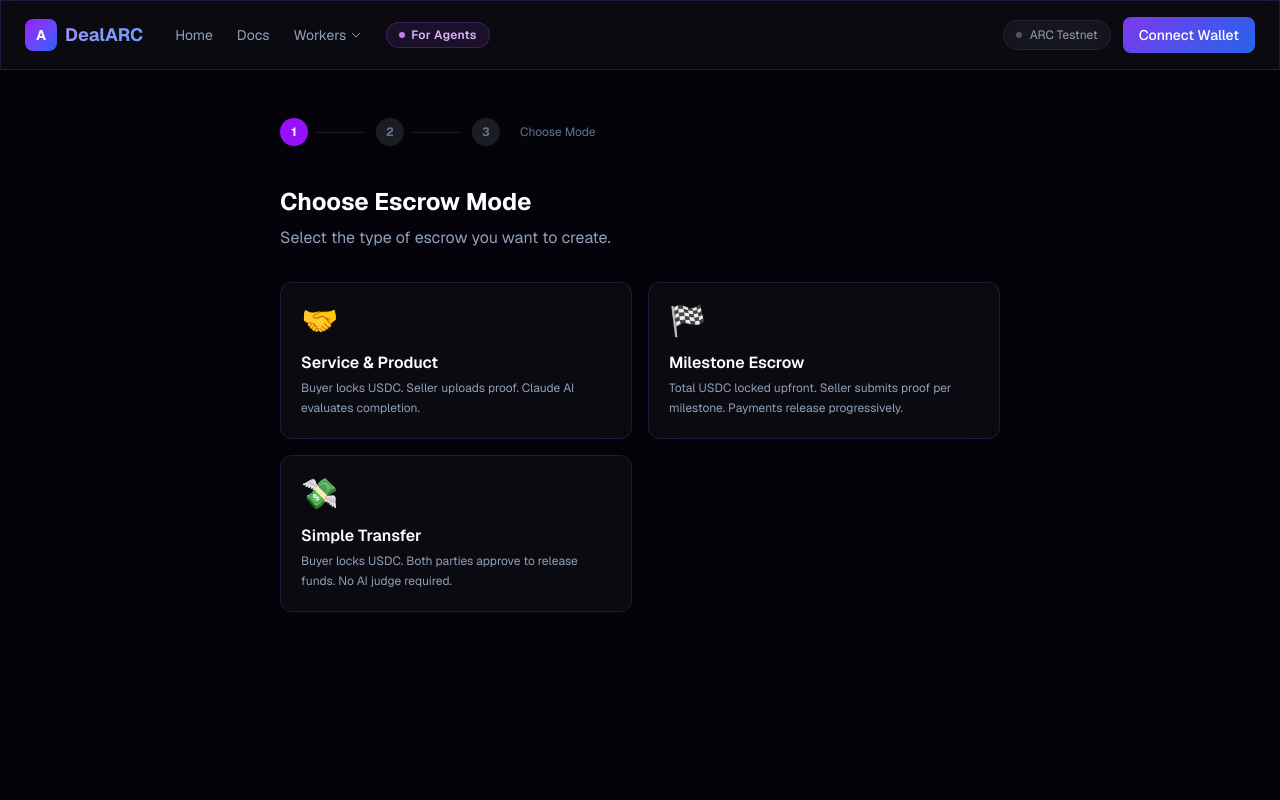
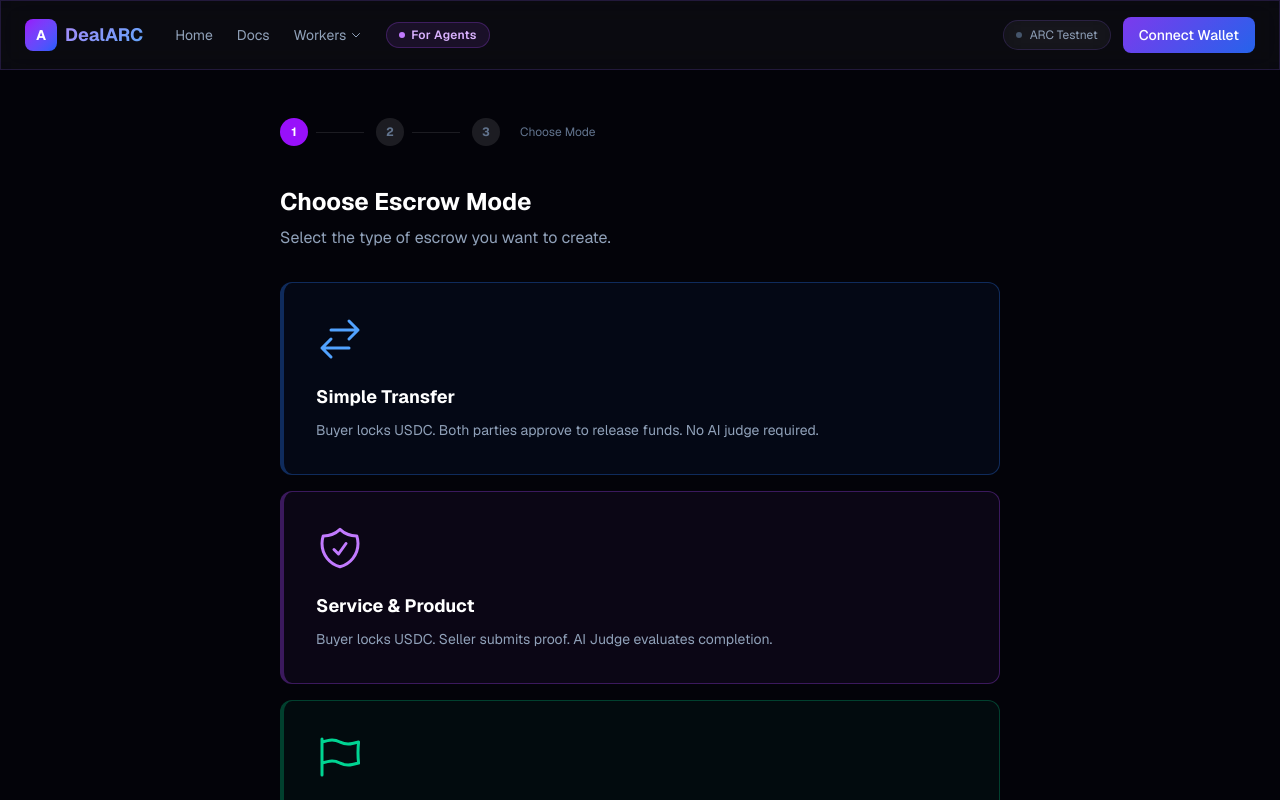
Before and after one commit to sharken3948/Deal-Arc, a Next.js app: page /escrow/create in a window 1280 px wide. Shown: the top 800 px of the page. Built offline with nearby package versions, Linux system fonts and the light colour scheme.

Commit message:
feat: redesign escrow mode selection cards with colors and updated copy

```diff
--- a/app/agents/page.js
+++ b/app/agents/page.js
@@ -1,9 +1,5 @@
-'use client';
-import { useEffect } from 'react';
-import { useRouter } from 'next/navigation';
+import { redirect } from 'next/navigation';
 
 export default function AgentsRedirect() {
-  const router = useRouter();
-  useEffect(() => { router.replace('/workers'); }, [router]);
-  return null;
+  redirect('/workers');
 }
--- a/app/escrow/create/page.js
+++ b/app/escrow/create/page.js
@@ -6,25 +6,43 @@ import { useWallet } from '@/app/contexts/WalletContext';
 
 const MODES = [
   {
+    id: 'simple',
+    label: 'Simple Transfer',
+    desc: 'Buyer locks USDC. Both parties approve to release funds. No AI judge required.',
+    border: 'border-blue-500/30',
+    bg: 'bg-blue-500/5',
+    iconColor: 'text-blue-400',
+    icon: (cls) => (
+      <svg className={cls} fill="none" viewBox="0 0 24 24" strokeWidth={1.5} stroke="currentColor">
+        <path strokeLinecap="round" strokeLinejoin="round" d="M7.5 21L3 16.5m0 0L7.5 12M3 16.5h13.5m0-13.5L21 7.5m0 0L16.5 12M21 7.5H7.5" />
+      </svg>
+    ),
+  },
+  {
     id: 'service',
     label: 'Service & Product',
-    icon: '🤝',
-    desc: 'Buyer locks USDC. Seller uploads proof. Claude AI evaluates completion.',
-    gradient: 'from-purple-600/30 to-blue-600/30',
+    desc: 'Buyer locks USDC. Seller submits proof. AI Judge evaluates completion.',
+    border: 'border-purple-500/30',
+    bg: 'bg-purple-500/5',
+    iconColor: 'text-purple-400',
+    icon: (cls) => (
+      <svg className={cls} fill="none" viewBox="0 0 24 24" strokeWidth={1.5} stroke="currentColor">
+        <path strokeLinecap="round" strokeLinejoin="round" d="M9 12.75L11.25 15 15 9.75m-3-7.036A11.959 11.959 0 013.598 6 11.99 11.99 0 003 9.749c0 5.592 3.824 10.29 9 11.623 5.176-1.332 9-6.03 9-11.622 0-1.31-.21-2.571-.598-3.751h-.152c-3.196 0-6.1-1.248-8.25-3.285z" />
+      </svg>
+    ),
   },
   {
     id: 'milestone',
     label: 'Milestone Escrow',
-    icon: '🏁',
-    desc: 'Total USDC locked upfront. Seller submits proof per milestone. Payments release progressively.',
-    gradient: 'from-cyan-600/30 to-blue-600/30',
-  },
-  {
-    id: 'simple',
-    label: 'Simple Transfer',
-    icon: '💸',
-    desc: 'Buyer locks USDC. Both parties approve to release funds. No AI judge required.',
-    gradient: 'from-emerald-600/30 to-teal-600/30',
+    desc: 'Total USDC locked upfront. Seller submits proof per milestone. Payments release progressively. AI Judge resolves disputes.',
+    border: 'border-emerald-500/30',
+    bg: 'bg-emerald-500/5',
+    iconColor: 'text-emerald-400',
+    icon: (cls) => (
+      <svg className={cls} fill="none" viewBox="0 0 24 24" strokeWidth={1.5} stroke="currentColor">
+        <path strokeLinecap="round" strokeLinejoin="round" d="M3 3v1.5M3 21v-6m0 0l2.77-.693a9 9 0 016.208.682l.108.054a9 9 0 006.086.71l3.114-.732a48.524 48.524 0 01-.005-10.499l-3.11.732a9 9 0 01-6.085-.711l-.108-.054a9 9 0 00-6.208-.682L3 4.5M3 15V4.5" />
+      </svg>
+    ),
   },
 ];
 
@@ -143,16 +161,18 @@ export default function CreateEscrow() {
           <div>
             <h2 className="text-2xl font-bold text-white mb-2">Choose Escrow Mode</h2>
             <p className="text-slate-400 mb-8">Select the type of escrow you want to create.</p>
-            <div className="grid grid-cols-1 sm:grid-cols-2 gap-4">
+            <div className="flex flex-col gap-4">
               {MODES.map(m => (
                 <button
                   key={m.id}
                   onClick={() => { setMode(m.id); setStep(2); }}
-                  className={`glass glass-hover text-left rounded-xl p-5 bg-gradient-to-br ${m.gradient}`}
+                  className={`w-full text-left rounded-xl py-8 px-8 border-t border-r border-b border-l-4 ${m.border} ${m.bg} transition-all hover:brightness-110`}
                 >
-                  <div className="text-3xl mb-3">{m.icon}</div>
-                  <p className="font-semibold text-white mb-1">{m.label}</p>
-                  <p className="text-xs text-slate-400 leading-relaxed">{m.desc}</p>
+                  <div className={`mb-5 ${m.iconColor}`}>
+                    {m.icon('w-12 h-12')}
+                  </div>
+                  <p className="font-bold text-white text-lg mb-2">{m.label}</p>
+                  <p className="text-sm text-slate-400 leading-relaxed">{m.desc}</p>
                 </button>
               ))}
             </div>
@@ -165,7 +185,7 @@ export default function CreateEscrow() {
             <div className="flex items-center gap-3 mb-6">
               <button onClick={() => setStep(1)} className="text-slate-500 hover:text-white text-sm">← Back</button>
               <h2 className="text-2xl font-bold text-white">
-                {MODES.find(m => m.id === mode)?.icon} {MODES.find(m => m.id === mode)?.label}
+                {MODES.find(m => m.id === mode)?.label}
               </h2>
             </div>
 
@@ -273,7 +293,9 @@ export default function CreateEscrow() {
 
             <div className="glass rounded-xl p-6 space-y-4 mb-6">
               <div className="flex items-center gap-3 pb-4 border-b border-white/5">
-                <span className="text-3xl">{MODES.find(m => m.id === mode)?.icon}</span>
+                <span className={MODES.find(m => m.id === mode)?.iconColor}>
+                  {MODES.find(m => m.id === mode)?.icon('w-8 h-8')}
+                </span>
                 <div>
                   <p className="font-bold text-white">{form.title}</p>
                   <p className="text-xs text-slate-500">{MODES.find(m => m.id === mode)?.label}</p>
--- a/app/workers/page.js
+++ b/app/workers/page.js
@@ -201,17 +201,8 @@ function WorkersContent() {
 
         {/* Header */}
         <div className="mb-10">
-          <div className="flex flex-wrap items-center gap-3 mb-3">
+          <div className="mb-3">
             <h1 className="text-4xl sm:text-5xl font-bold gradient-text">{pageTitle}</h1>
-            {typeFilter && (
-              <span className={`inline-flex items-center px-3 py-1 rounded-full text-xs font-mono border ${
-                typeFilter === 'agent'
-                  ? 'bg-blue-500/10 text-blue-300 border-blue-500/20'
-                  : 'bg-amber-500/10 text-amber-300 border-amber-500/20'
-              }`}>
-                {typeFilter === 'agent' ? 'AI Agents' : 'Persons'}
-              </span>
-            )}
           </div>
           <p className="text-slate-400 text-lg">{pageSubtitle}</p>
           {!loading && (
```
Also changed, not shown: 1 other file (tests, documents, lock files or other folders).
